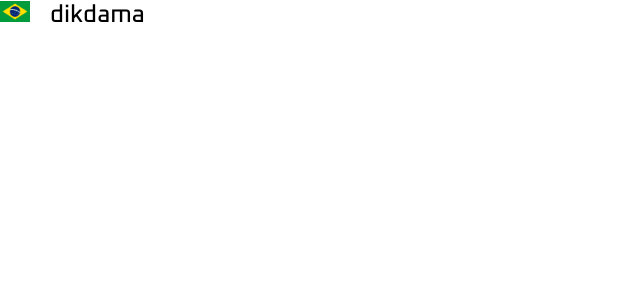
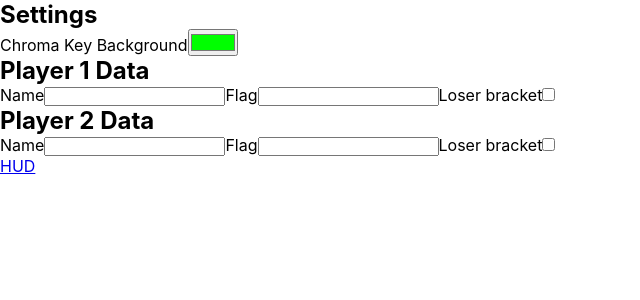
Before and after one commit to eng-vitor/mkhudesports, a React (Create React App) app: page /Settings in a window 1280 px wide. Shown: the top 300 px of the page, without its empty margins (0-640 px from the left). Built offline with nearby package versions, Linux system fonts and the light colour scheme.

Commit message:
added routes

```diff
--- a/package.json
+++ b/package.json
@@ -9,6 +9,7 @@
     "@testing-library/user-event": "^13.5.0",
     "react": "^19.1.0",
     "react-dom": "^19.1.0",
+    "react-router-dom": "^7.6.3",
     "react-scripts": "5.0.1",
     "web-vitals": "^2.1.4"
   },
--- a/src/App.js
+++ b/src/App.js
@@ -1,13 +1,12 @@
 import React, { useState } from 'react';
+
 import PlayerCard from './components/PlayerCard';
 
-const hudname="mkhud";
 export default function App() {
     return (
-    <div>
-       <title>{hudname}</title>
-       <PlayerCard player='dikdama' countryflag='br'></PlayerCard>
-
-    </div>
+        <div>
+          <title>mkhud</title>
+          <PlayerCard player='dikdama' countryflag='br'></PlayerCard>
+        </div>
   );
 }
--- /dev/null
+++ b/src/Settings.js
@@ -0,0 +1,33 @@
+import {Link} from 'react-router-dom';
+
+export default function Settings() {
+  return (
+    <div>
+        <title>Settings</title>
+        <h2>Settings</h2>
+        <section>
+          <span>Chroma Key Background</span>
+          <input type='color' value='#00FF00'></input>
+        </section>
+        <section>
+          <h2>Player 1 Data</h2>
+          <span>Name</span>
+          <input type='text'></input>
+          <span>Flag</span>
+          <input type='text'></input>
+          <span>Loser bracket</span>
+          <input type='checkbox'></input>
+        </section>
+        <section>
+          <h2>Player 2 Data</h2>
+          <span>Name</span>
+          <input type='text'></input>
+          <span>Flag</span>
+          <input type='text'></input>
+          <span>Loser bracket</span>
+          <input type='checkbox'></input>
+        </section>
+        <Link to='/'>HUD</Link>
+    </div>
+  );
+}
--- a/src/components/PlayerCard.js
+++ b/src/components/PlayerCard.js
@@ -1,6 +1,6 @@
 import '../styles/PlayerCard.module.css';
 
-export default function PlayerCard({ player, countryflag,side }) {
+export default function PlayerCard({ player, countryflag }) {
   return (
     <div>
       <p><img src={'/countryflags/'+countryflag+'.webp'} width='25px'/>{player}</p>
--- a/src/index.js
+++ b/src/index.js
@@ -2,12 +2,25 @@ import React from 'react';
 import ReactDOM from 'react-dom/client';
 import './index.css';
 import App from './App';
+import Settings from './Settings';
 import reportWebVitals from './reportWebVitals';
+import { createBrowserRouter, RouterProvider } from 'react-router-dom';
+
+const routes = createBrowserRouter([
+    {
+      path: '/',
+      element: <App/>
+    },
+    {
+      path: '/Settings',
+      element: <Settings/>
+    }
+]);
 
 const root = ReactDOM.createRoot(document.getElementById('root'));
 root.render(
   <React.StrictMode>
-    <App />
+     <RouterProvider router={routes}/>
   </React.StrictMode>
 );
 
```
Also changed, not shown: 1 other file (tests, documents, lock files or other folders).
